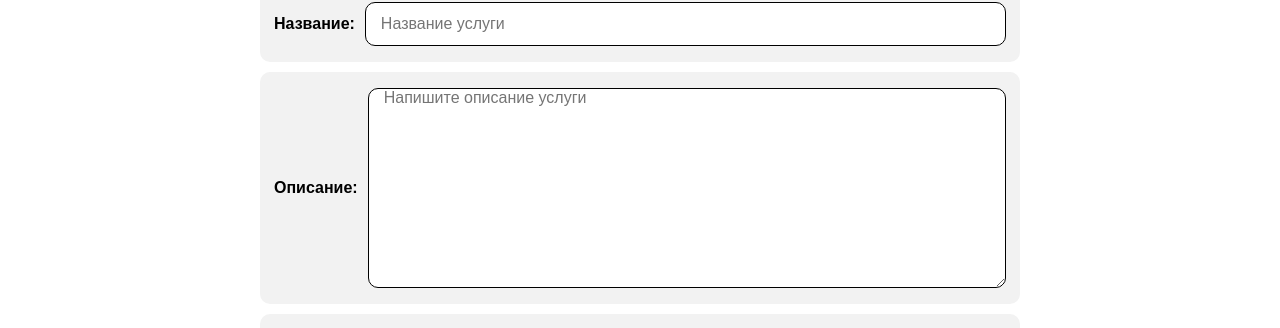
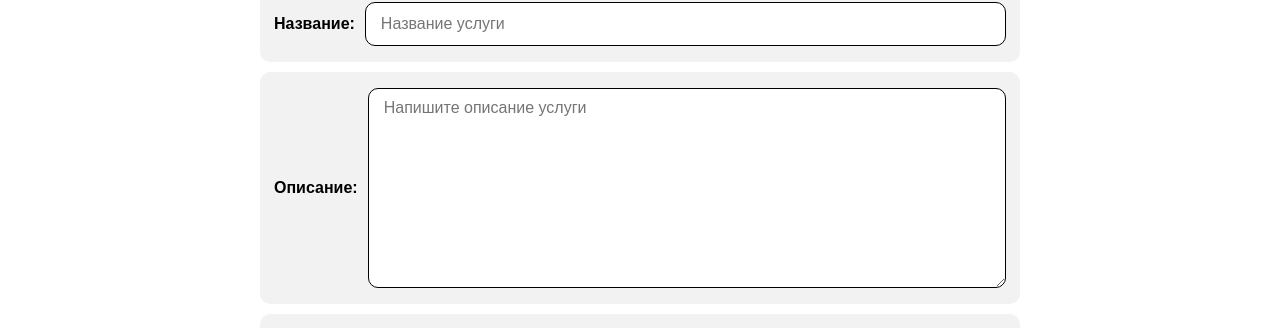
Before and after one commit to darky623/AfClub, a Next.js app: page /TariffsDetail/TarrifsDetail.module in a window 1280 px wide. Shown: the part 182-510 px from the top of the page. Built offline with nearby package versions, Linux system fonts and the light colour scheme; no server answers.

Commit message:
calendar top

```diff
--- a/src/pages/SheduleDetail/SheduleDetail.jsx
+++ b/src/pages/SheduleDetail/SheduleDetail.jsx
@@ -95,6 +95,7 @@ const SheduleDetail = () => {
       <h3>Начало</h3>
       <div className={s.schedule_detail_beginning}>
         <DatePicker
+          popupClassName="startDatePicker"
           className="schedule_detail_beginning_picker"
           showTime={{ minuteStep: 10 }}
           format="DD.MM.YYYY  в  HH:mm"
@@ -106,6 +107,7 @@ const SheduleDetail = () => {
       <h3>Завершение</h3>
       <div className={s.schedule_detail_complete}>
         <DatePicker
+          popupClassName="endDatePicker"
           className="schedule_detail_beginning_picker"
           value={endDate}
           onChange={handleEndDateChange}
--- a/src/pages/TariffsDetail/TarrifsDetail.module.scss
+++ b/src/pages/TariffsDetail/TarrifsDetail.module.scss
@@ -59,7 +59,7 @@
         border: solid 1px #000;
         border-radius: 10px;
         height: 200px;
-        padding: 0 15px;
+        padding: 10px 15px;
         background-color: #fff;
         transition: border-color 0.3s, filter 0.3s;
         filter: drop-shadow(0px 0px 0px rgba(0, 0, 0, 0));
--- a/src/pages/TariffsDetailCreate/TarrifsDetailCreate.module.scss
+++ b/src/pages/TariffsDetailCreate/TarrifsDetailCreate.module.scss
@@ -60,7 +60,7 @@
         border: solid 1px #000;
         border-radius: 10px;
         height: 200px;
-        padding: 0 15px;
+        padding: 10px 15px;
         background-color: #fff;
         transition: border-color 0.3s, filter 0.3s;
         filter: drop-shadow(0px 0px 0px rgba(0, 0, 0, 0));
--- a/src/styles/globals.scss
+++ b/src/styles/globals.scss
@@ -321,3 +321,13 @@ select {
   .ant-upload-list-item-name {
   color: green !important;
 }
+
+.endDatePicker {
+  position: fixed;
+  top: 0 !important;
+}
+
+.startDatePicker {
+  position: fixed;
+  top: 0 !important;
+}
```
Also changed, not shown: src/pages/SheduleDetail/SheduleDetail.module.scss (indentation only).
